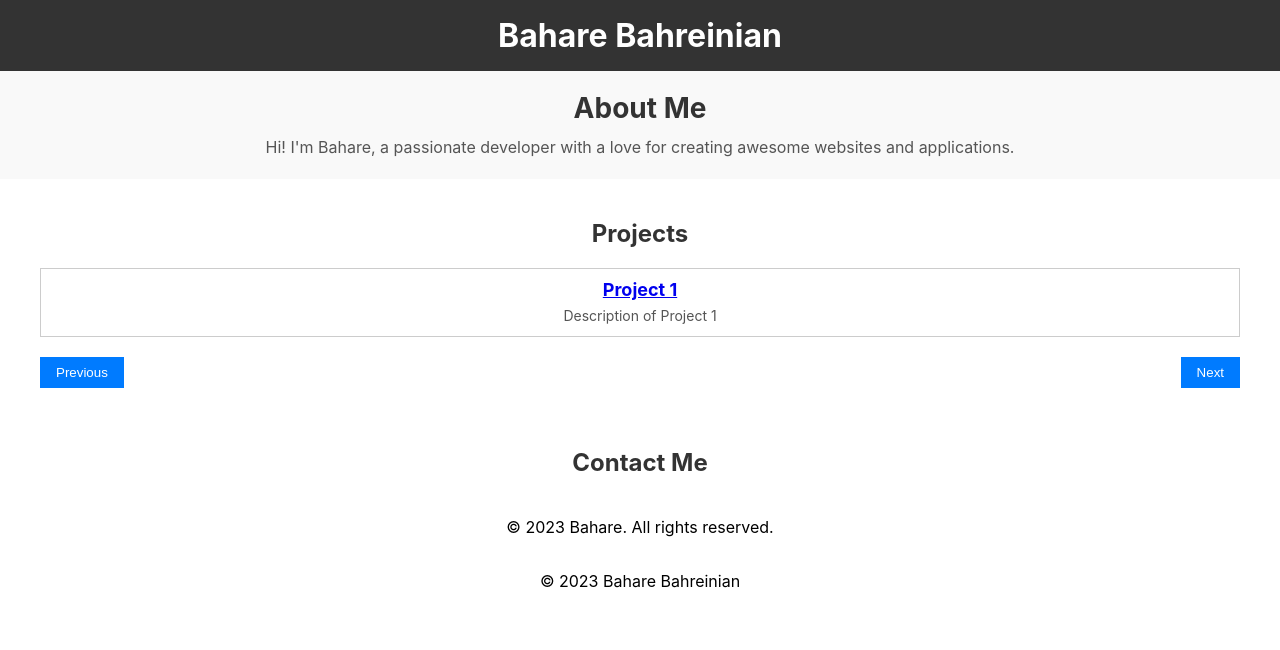
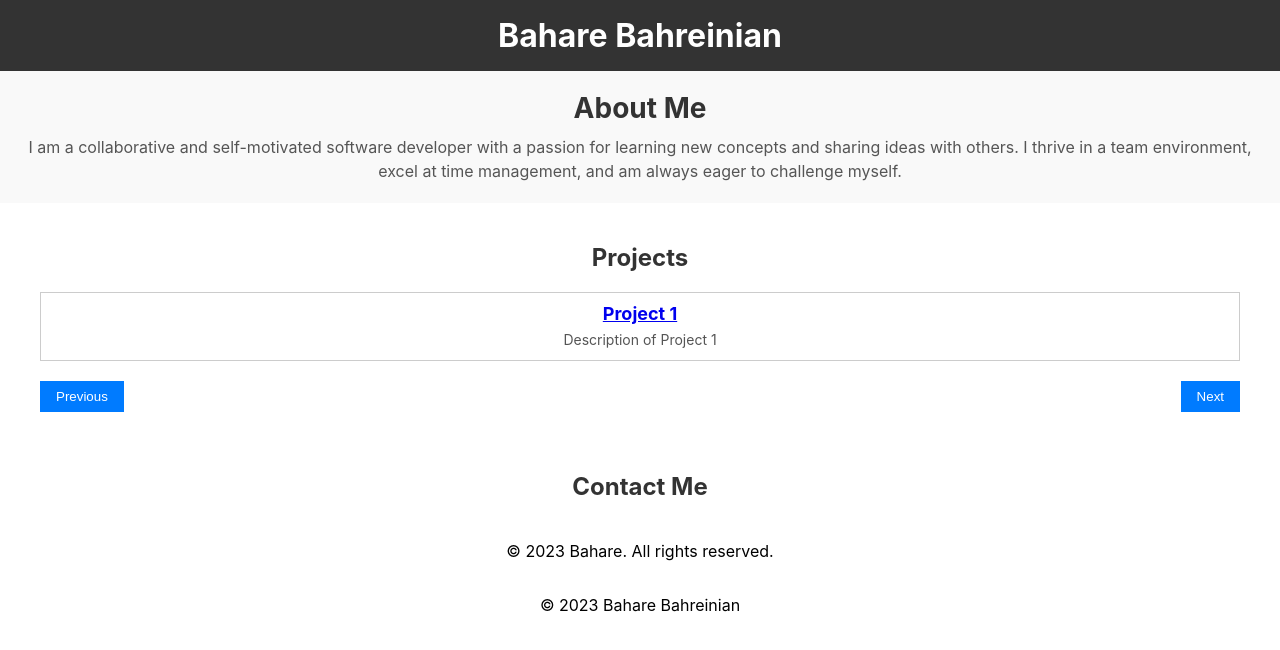
Before and after one commit to Bahare09/portfolio, a React (Create React App) app: page / in a window 1280 px wide. Shown: the top 650 px of the page. Built offline with nearby package versions, Linux system fonts and the light colour scheme.

Commit message:
update about me

```diff
--- a/src/components/AboutMe.js
+++ b/src/components/AboutMe.js
@@ -5,8 +5,10 @@ const AboutMe = () => {
     <section id="about">
       <h1>About Me</h1>
       <p>
-        Hi! I'm Bahare, a passionate developer with a love for creating awesome
-        websites and applications.
+        I am a collaborative and self-motivated software developer with a
+        passion for learning new concepts and sharing ideas with others. I
+        thrive in a team environment, excel at time management, and am always
+        eager to challenge myself.
       </p>
     </section>
   );
```
